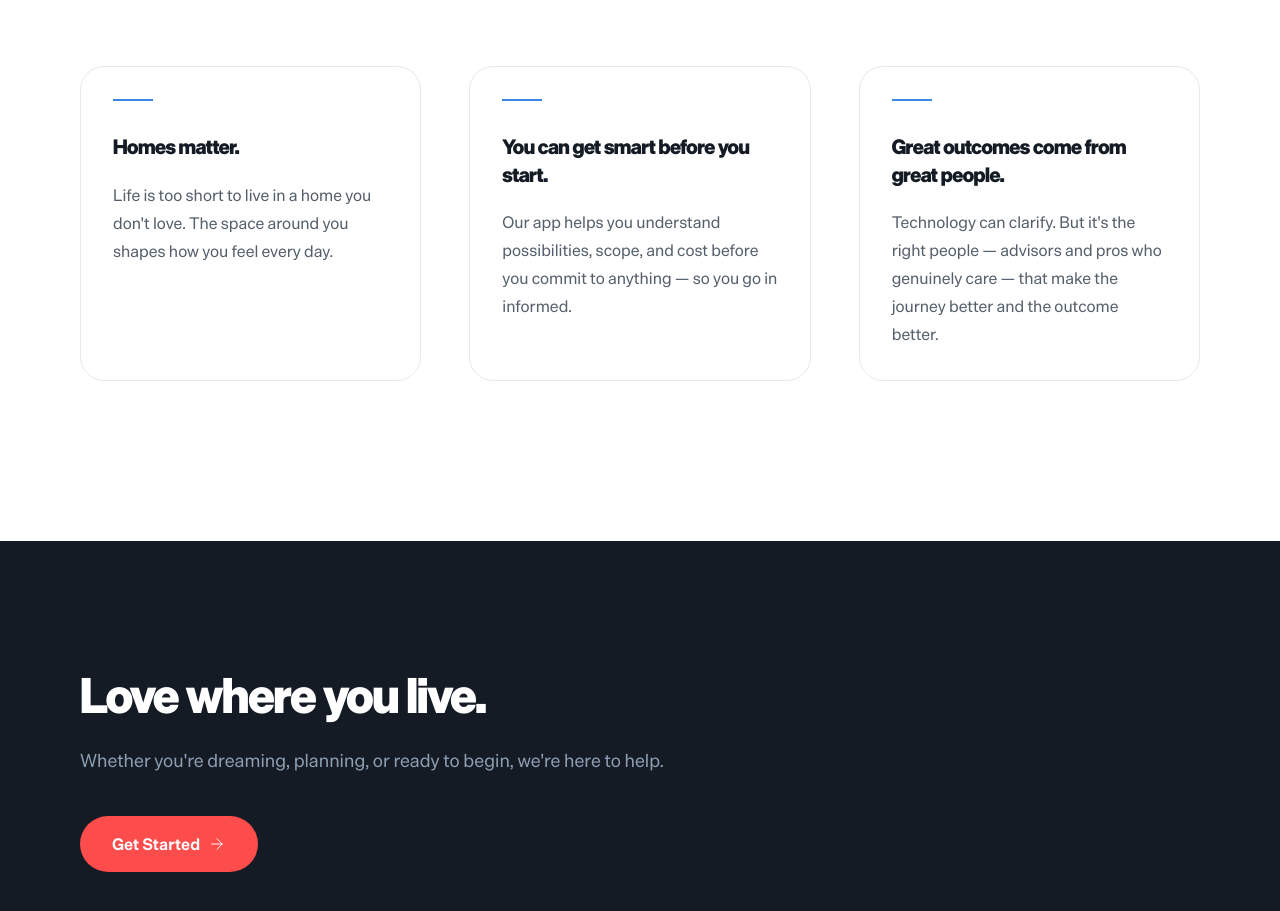
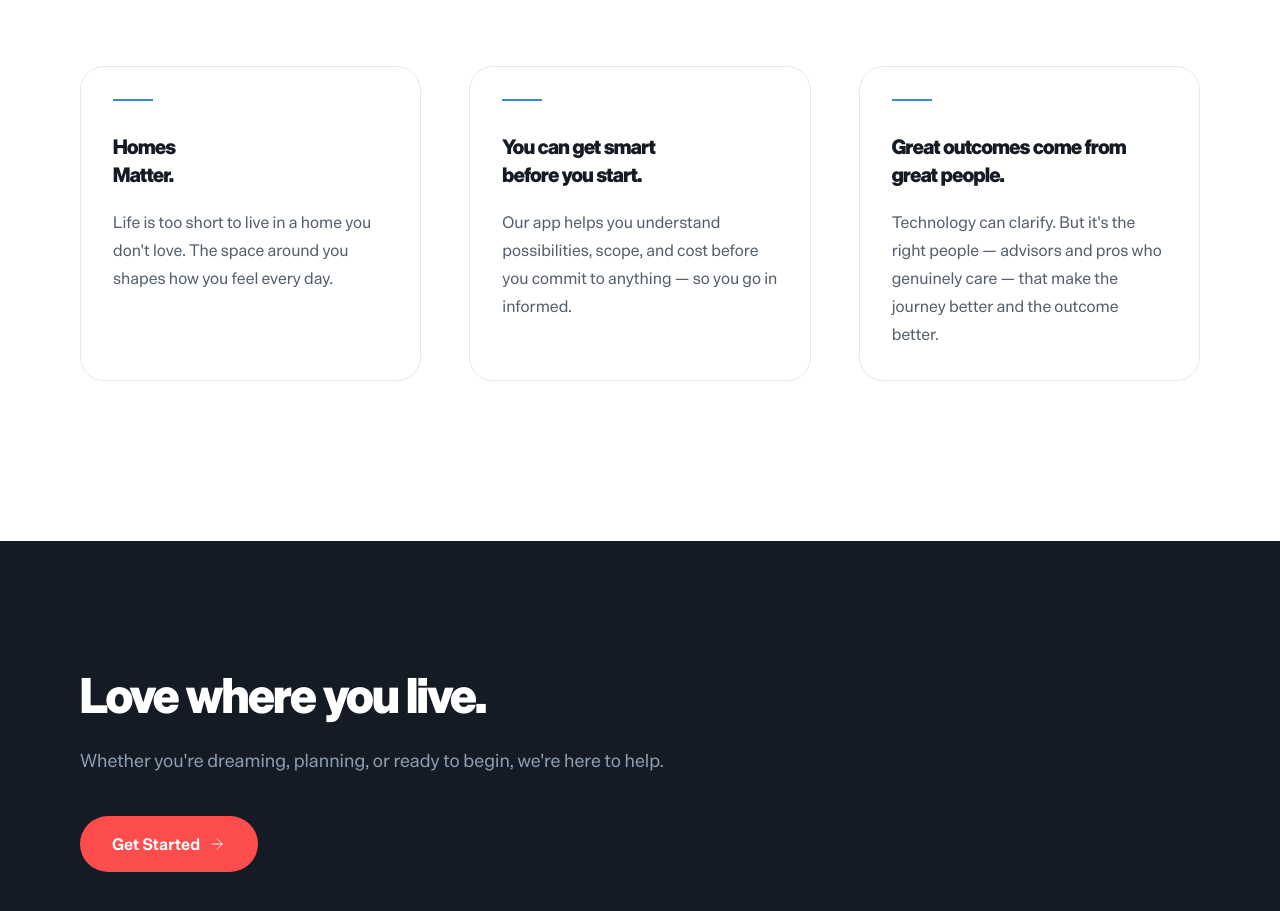
Before and after one commit to jjmccarthy7/spacelift-tools, a Next.js app in the folder apps/hellospacelift/: page /about in a window 1280 px wide. Shown: the part 2340-3251 px from the top of the page. Built offline with nearby package versions, Linux system fonts and the light colour scheme.

Commit message:
polish(about): add line breaks to belief headings for consistent two-line titles
- 'Homes matter.' → 'Homes / Matter.' (forced two-line)
- 'You can get smart before you start.' → 'You can get smart / before you start.'
- Switch map key from heading string to index (heading is now ReactNode)

```diff
--- a/apps/hellospacelift/src/app/about/page.tsx
+++ b/apps/hellospacelift/src/app/about/page.tsx
@@ -21,11 +21,11 @@ const steps = [
 
 const beliefs = [
   {
-    heading: 'Homes matter.',
+    heading: <>Homes<br />Matter.</>,
     body: "Life is too short to live in a home you don't love. The space around you shapes how you feel every day.",
   },
   {
-    heading: 'You can get smart before you start.',
+    heading: <>You can get smart<br />before you start.</>,
     body: 'Our app helps you understand possibilities, scope, and cost before you commit to anything — so you go in informed.',
   },
   {
@@ -135,8 +135,8 @@ export default function AboutPage() {
             </h2>
           </div>
           <div className="grid grid-cols-1 lg:grid-cols-3 gap-12">
-            {beliefs.map(({ heading, body }) => (
-              <div key={heading} className="bg-white border border-[#E4E9EF] rounded-[24px] p-8 flex flex-col">
+            {beliefs.map(({ heading, body }, i) => (
+              <div key={i} className="bg-white border border-[#E4E9EF] rounded-[24px] p-8 flex flex-col">
                 <div className="h-0.5 w-10 bg-[#3B86E1] mb-8" />
                 <h3 className="text-xl font-black text-[#141B24] mb-5 tracking-tight leading-snug">{heading}</h3>
                 <p className="text-[#545F6B] text-base leading-[1.75]">{body}</p>
```
